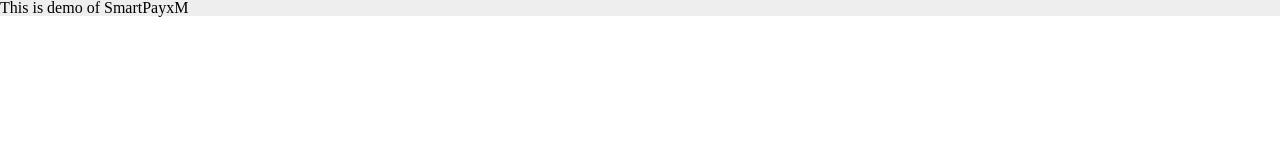
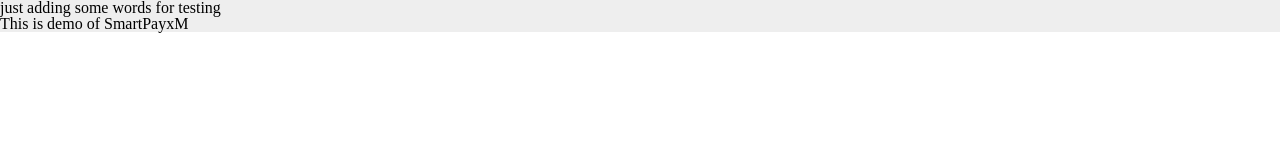
Before and after one commit to VyacheslavRarata/smartpayx-demo, a plain HTML site: page index.html in a window 1280 px wide. Drawn offline with Linux system fonts and the light colour scheme.

Commit message:
adding paragraph to header

```diff
--- a/index.html
+++ b/index.html
@@ -8,6 +8,7 @@
 </head>
 <body>
 	<div id="wrapper">
+		<p> just adding some words for testing </p>
 		<div class="content">
 			<h1>This is demo of SmartPayxM</h1>
 		</div>
```
